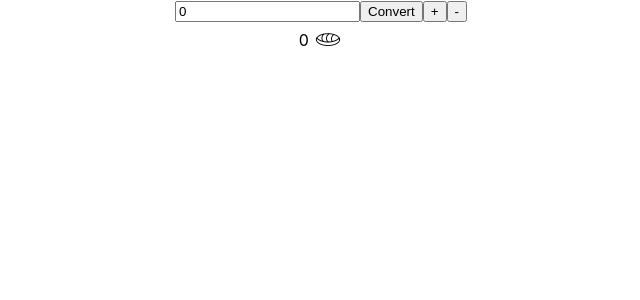
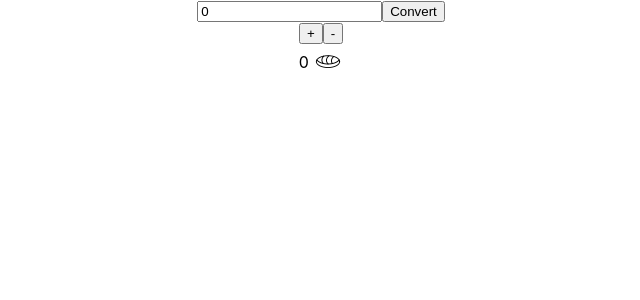
Before and after one commit to vvn-chvz/mayan_base20, a React (Create React App) app: page / in a window 1280 px wide. Shown: the top 300 px of the page, without its empty margins (319-959 px from the left). Built offline with nearby package versions, Linux system fonts and the light colour scheme.

Commit message:
Flex component

```diff
--- /dev/null
+++ b/src/component/Flex.jsx
@@ -0,0 +1,25 @@
+import * as React from 'react';
+
+export const Flex = (props) => (
+    <div
+    className={props.className}
+    style={{
+        display: props.container ? 'flex' : 'block',
+        justifyContent: props.justifyContent || 'flex-start',
+        flexDirection: props.flexDirection || 'row',
+        flexGrow: props.flexGrow || 0,
+        flexBasis: props.flexBasis || 'auto',
+        flexShrink: props.flexShrink || 1,
+        flexWrap: props.flexWrap || 'nowrap',
+        flex: props.flex || '0 1 auto',
+        alignItems: props.alignItems || 'stretch',
+        margin: props.margin || '0',
+        padding: props.padding || '0',
+        width: props.width || 'auto',
+        height: props.height || 'auto',
+        maxWidth: props.maxWidth || 'none'
+    }}
+    >
+        {props.children}
+    </div>
+)
--- a/src/component/InputContainer.jsx
+++ b/src/component/InputContainer.jsx
@@ -1,6 +1,7 @@
 import * as React from 'react';
 import { convert } from '../logic/convert';
 import "./InputContainer.css";
+import { Flex } from './Flex'
 
 var shortid = require('shortid');
 
@@ -50,18 +51,23 @@
 
   render() {
     return (
+      <Flex>
+        <form onSubmit={this.convertHandler}>
           <div>
-        <form onSubmit={this.convertHandler}>
             <input type="number" step="1" value={this.state.value} onChange={this.handleChange} />
             <button onClick={this.convertHandler}>Convert</button>
+          </div>
+          <div>
             <button onClick={this.IncrementItem}>+</button>
             <button onClick={this.DecrementItem}>-</button>
-
+          </div>
+          <div>
             {this.state.result.map((number, i) =>
               <li className={i} key={i}>{number} <img alt="" src={images[number + '.png']} /></li>
             )}
+          </div>
         </form>
-      </div>
+      </Flex>
     );
   }
 }
```
Lines whose indentation alone changed are shown as unchanged.
